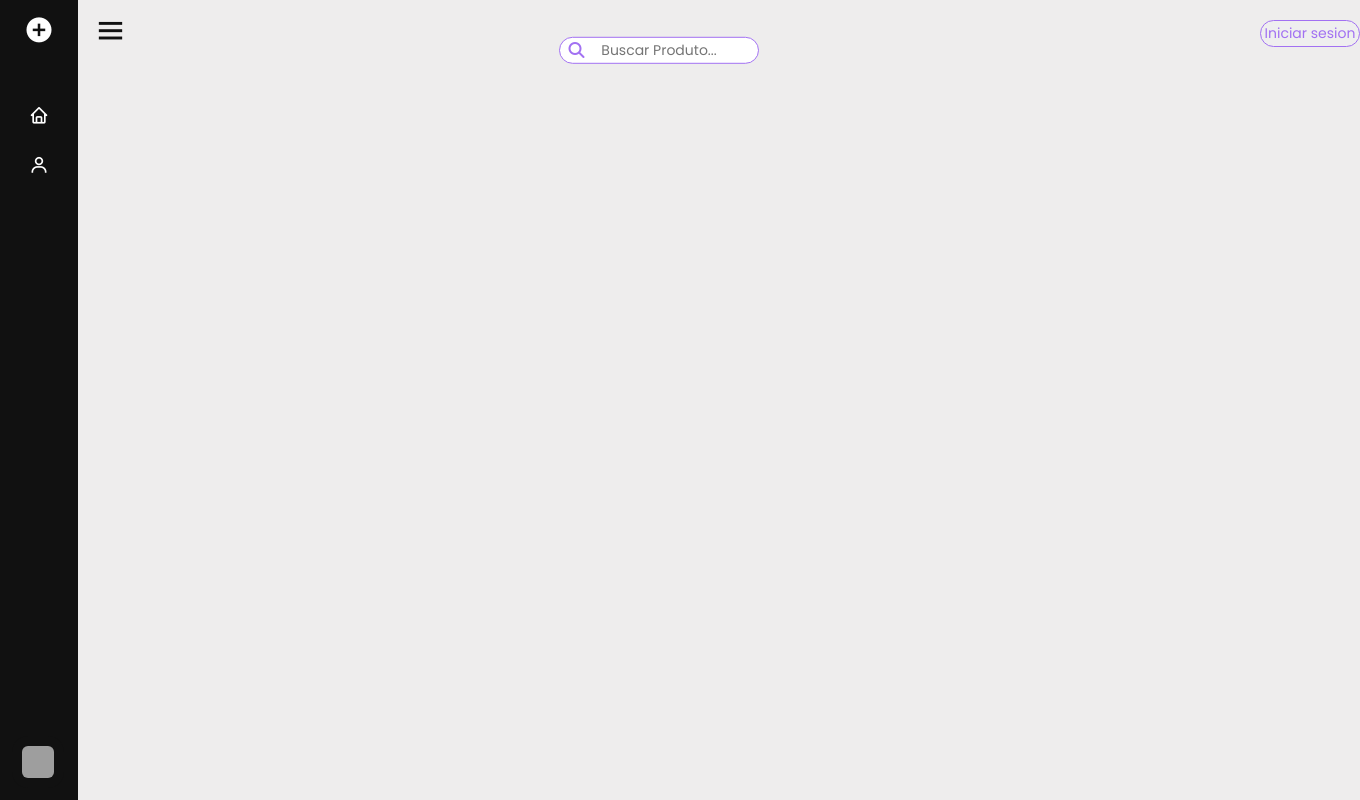
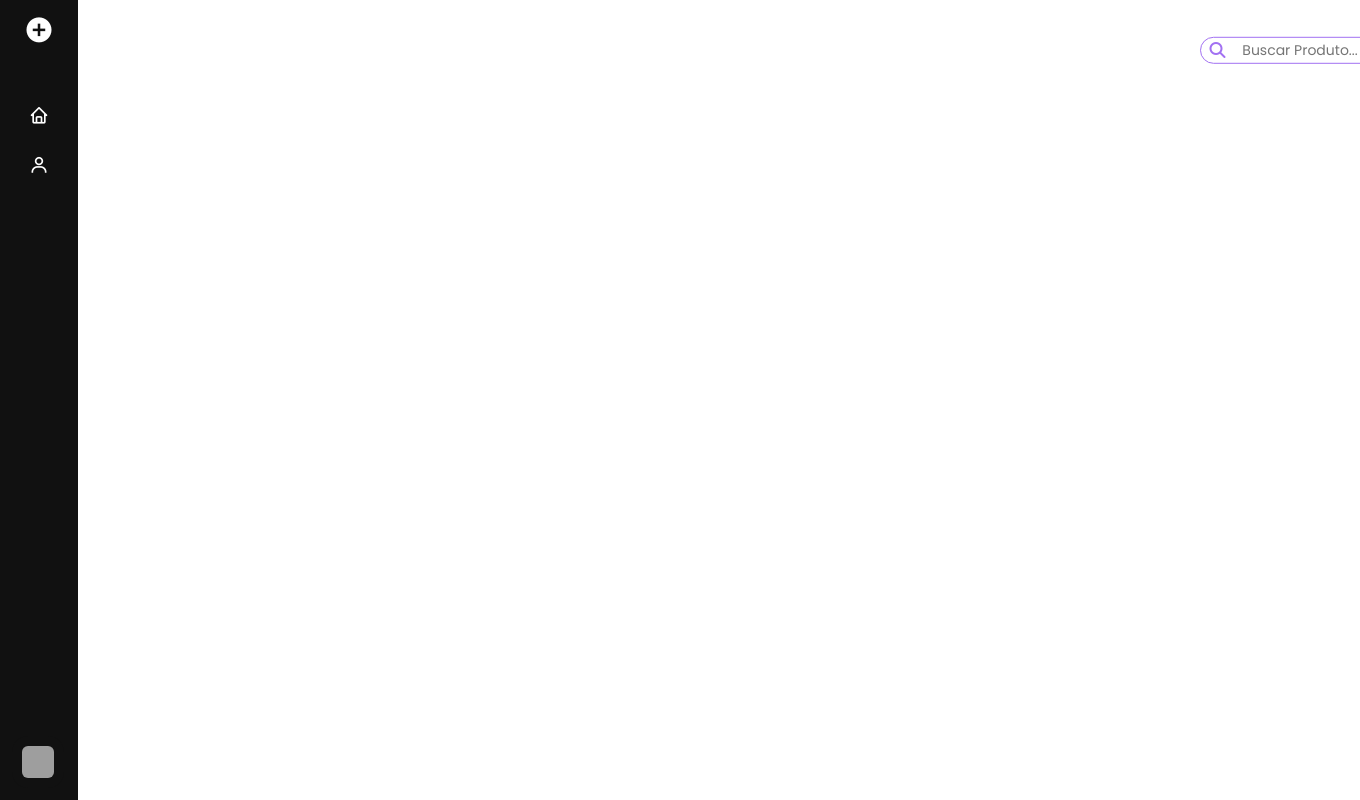
Before and after one commit to LuisB1717/Bubble, a PHP site: page / in a window 1360 px wide; the page is wider, and only the part inside the window is pictured. Run offline with PHP 8.4, Linux system fonts and the light colour scheme; some libraries are stand-ins or nearby versions; grey boxes are pictures that could not be loaded.

Commit message:
Co-authored-by: Javier Arturo Chávez Sialer <JavCho23@users.noreply.github.com> negocio conjvcho

```diff
--- a/publico/negocio/empleado.js
+++ /dev/null
@@ -1,13 +0,0 @@
-
-function mostrar_empleado(){
-
-    $.ajax({
-        url:'lista_empleado.html',
-        beforesed:function(){
-            $('#empleado_lista').html("Cargando...");
-        },
-        success: function (msg_mostar){
-            $('#empleado_lista').html(msg_mostar);
-        }
-    })
-}
--- a/publico/negocio/form_add_trabajador.html
+++ b/publico/negocio/form_add_trabajador.html
@@ -11,6 +11,7 @@
     <link href="https://fonts.googleapis.com/css?family=Montserrat:300,400,600|Open+Sans" rel="stylesheet">
 	<link rel="stylesheet" href="https://use.fontawesome.com/releases/v5.5.0/css/all.css">
 	<link rel="stylesheet" href="popup.css">
+    <link rel="stylesheet" href="negocio.css">
 
     <script src="https://kit.fontawesome.com/41bcea2ae3.js" crossorigin="anonymous"></script>
 </head>
--- a/publico/negocio/index.html
+++ b/publico/negocio/index.html
@@ -1,6 +1,6 @@
-
 <!DOCTYPE html>
 <html lang="en" dir="ltr">
+
 <head>
   <meta charset="UTF-8">
   <link rel="stylesheet" href="negocio.css">
@@ -9,12 +9,10 @@
   <script src="https://kit.fontawesome.com/41bcea2ae3.js" crossorigin="anonymous"></script>
   <script src="https://ajax.googleapis.com/ajax/libs/jquery/3.5.1/jquery.min.js"></script>
 </head>
+
 <body>
 
-      <div class="sidebar close">
-        <div class="logo-details">
-          <i class='bx bxs-plus-circle'></i>
-          <span class="logo_name">Bubble</span>
+  <div id="menu">
   </div>
 
   <div class="buscar_negocio">
@@ -23,60 +21,10 @@
       <i class="fas fa-search icon"></i>
     </div>
   </div>
-        <ul class="nav-links">
-          <li>
-            <a href="#"  onclick="mostrar_producto();">
-              <i class='bx bx-home' ></i>
-              <span class="link_name">Producto</span>
-            </a>
-          </li>
-          <li>
-            <div class="iocn-link">
-              <a href="#"  onclick="mostrar_empleado();">
-                <i class='bx bx-user' ></i>
-                <span class="link_name">Trabajadores</span>
-              </a>
-            </div>
-         </li>
-          <li>
-        <div class="profile-details">
-          <div class="profile-content">
-            <img src="../img/negocio.jpg" alt="profileImg">
-          </div>
-          <div class="name-job">
-            <div class="profile_name">Agua Unica</div>
-            <div class="job">Negocio</div>
-          </div>
-          <i class='bx bx-log-out' ></i>
-        </div>
-      </li>
-    </ul>
- </div>
-      <section class="home-section">
-        <button type="submit" value="Hola" class="btnlogin">Iniciar sesion</button>
-        <div class="home-content">
-          <i class='bx bx-menu' ></i>
-        </div>
 
-        <main class="listado_chats" id="empleado_lista">
-      </section>
-      <script>
-      let arrow = document.querySelectorAll(".arrow");
-      for (var i = 0; i < arrow.length; i++) {
-        arrow[i].addEventListener("click", (e)=>{
-       let arrowParent = e.target.parentElement.parentElement;//selecting main parent of arrow
-       arrowParent.classList.toggle("showMenu");
-        });
-      }
-      let sidebar = document.querySelector(".sidebar");
-      let sidebarBtn = document.querySelector(".bx-menu");
-      console.log(sidebarBtn);
-      sidebarBtn.addEventListener("click", ()=>{
-        sidebar.classList.toggle("close");
-      });
-      </script>
-       <script src="empleado.js"> </script>
+  <script src="menu.js"> </script>
   <script src="producto.js"> </script>
 
 </body>
+
 </html>
--- a/publico/negocio/lista_empleado.html
+++ b/publico/negocio/lista_empleado.html
@@ -3,7 +3,7 @@
     <html lang="en">
     <head>
         <meta charset="UTF-8">
-        <link rel="stylesheet" href="negocio2.css">
+        <link rel="stylesheet" href="negocio.css">
 
         <script src="https://kit.fontawesome.com/41bcea2ae3.js" crossorigin="anonymous"></script>
         <script src="https://ajax.googleapis.com/ajax/libs/jquery/3.5.1/jquery.min.js"></script>
--- a/publico/negocio/lista_producto.html
+++ b/publico/negocio/lista_producto.html
@@ -3,7 +3,7 @@
     <html lang="en">
     <head>
         <meta charset="UTF-8">
-        <link rel="stylesheet" href="negocio2.css">
+        <link rel="stylesheet" href="negocio.css">
         <script src="https://kit.fontawesome.com/41bcea2ae3.js" crossorigin="anonymous"></script>
         <script src="https://ajax.googleapis.com/ajax/libs/jquery/3.5.1/jquery.min.js"></script>
     </head>
--- /dev/null
+++ b/publico/negocio/menu.html
@@ -0,0 +1,53 @@
+
+ <body class="menu">
+  <div class="sidebar close">
+    <div class="logo-details">
+      <i class='bx bxs-plus-circle'></i>
+      <span class="logo_name">Bubble</span>
+    </div>
+
+    <ul class="nav-links">
+      <li>
+        <a href="#" onclick="mostrar_producto();">
+          <i class='bx bx-home'></i>
+          <span class="link_name">Producto</span>
+        </a>
+      </li>
+      <li>
+        <div class="iocn-link">
+          <a href="#" onclick="mostrar_empleado();">
+            <i class='bx bx-user'></i>
+            <span class="link_name">Trabajadores</span>
+          </a>
+        </div>
+      </li>
+      <li>
+        <div class="profile-details">
+          <div class="profile-content">
+            <img src="../img/negocio.jpg" alt="profileImg">
+          </div>
+          <div class="name-job">
+            <div class="profile_name">Agua Unica</div>
+            <div class="job">Negocio</div>
+          </div>
+          <i class='bx bx-log-out'></i>
+        </div>
+      </li>
+    </ul>
+  </div>
+  <script>
+    // let arrow = document.querySelectorAll(".arrow");
+    // for (var i = 0; i < arrow.length; i++) {
+    //   arrow[i].addEventListener("click", (e) => {
+    //     let arrowParent = e.target.parentElement.parentElement;//selecting main parent of arrow
+    //     arrowParent.classList.toggle("showMenu");
+    //   });
+    // }
+    // let sidebar = document.querySelector(".sidebar");
+    // let sidebarBtn = document.querySelector(".bx-menu");
+    // console.log(sidebarBtn);
+    // sidebarBtn.addEventListener("click", () => {
+    //   sidebar.classList.toggle("close");
+    // });
+  </script>
+ </body>
--- /dev/null
+++ b/publico/negocio/menu.js
@@ -0,0 +1,14 @@
+
+function cargarMenu(){
+
+    $.ajax({
+        url:'menu.html',
+        beforesed:function(){
+            $('#menu').html("Cargando...");
+        },
+        success: function (msg_mostar){
+            $('#menu').html(msg_mostar);
+        }
+    })
+}
+cargarMenu()
--- a/publico/negocio/negocio.css
+++ b/publico/negocio/negocio.css
@@ -264,16 +264,11 @@ main{
 }
 .home-section{
   position: relative;
-  background: #EEEDED;
   height: 100vh;
   left: 260px;
-  width: calc(100% - 260px);
   transition: all 0.5s ease;
 }
-.sidebar.close ~ .home-section{
-  left: 78px;
-  width: calc(100% - 78px);
-}
+
 .home-section .home-content{
   height: 60px;
   display: flex;
@@ -297,3 +292,6 @@ main{
     display: none;
   }
 }
+.menu{
+  width: 20vw
+}
```
Also changed, not shown: publico/negocio/script_mostrar_empleado.js (+14 -15 lines). Lines whose indentation alone changed are shown as unchanged.
